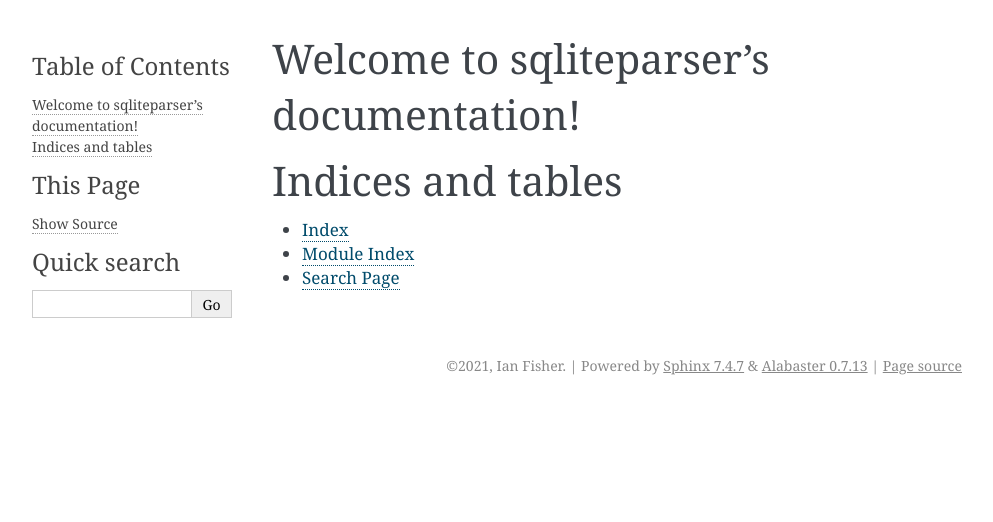
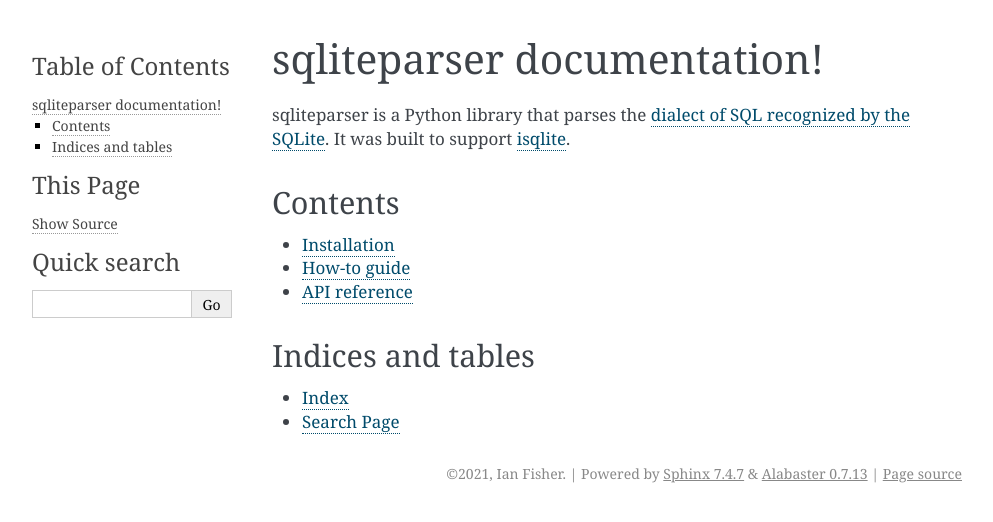
Before and after one commit to iafisher/sqliteparser, a Sphinx documentation site: the page built from docs/index.rst, in a window 1280 px wide. Shown: the top 522 px of the page, without its empty margins (148-1141 px from the left). Built offline with Sphinx 7.4.7, drawn with Linux system fonts in a browser that asks for light colours.

Commit message:
Flesh out docs

```diff
--- a/docs/conf.py
+++ b/docs/conf.py
@@ -27,7 +27,9 @@
 # Add any Sphinx extension module names here, as strings. They can be
 # extensions coming with Sphinx (named 'sphinx.ext.*') or your custom
 # ones.
-extensions = []
+extensions = [
+    "sphinx.ext.autodoc",
+]
 
 # Add any paths that contain templates here, relative to this directory.
 templates_path = ["_templates"]
--- /dev/null
+++ b/docs/howto.rst
@@ -0,0 +1,4 @@
+How-to guide
+============
+
+TODO
--- a/docs/index.rst
+++ b/docs/index.rst
@@ -1,20 +1,20 @@
-.. sqliteparser documentation master file, created by
-   sphinx-quickstart on Mon Oct 11 18:01:21 2021.
-   You can adapt this file completely to your liking, but it should at least
-   contain the root `toctree` directive.
+sqliteparser documentation!
+========================================
+sqliteparser is a Python library that parses the `dialect of SQL recognized by the SQLite <https://sqlite.org/lang.html>`_. It was built to support `isqlite <https://github.com/iafisher/isqlite>`_.
 
-Welcome to sqliteparser's documentation!
-========================================
+Contents
+--------
 
 .. toctree::
    :maxdepth: 2
-   :caption: Contents:
 
+   installation
+   howto
+   api
 
 
 Indices and tables
-==================
+------------------
 
 * :ref:`genindex`
-* :ref:`modindex`
 * :ref:`search`
```
Also changed, not shown: README.md (+7 -0 lines), docs/api.rst (added, +9 -0 lines), docs/installation.rst (added, +8 -0 lines).
